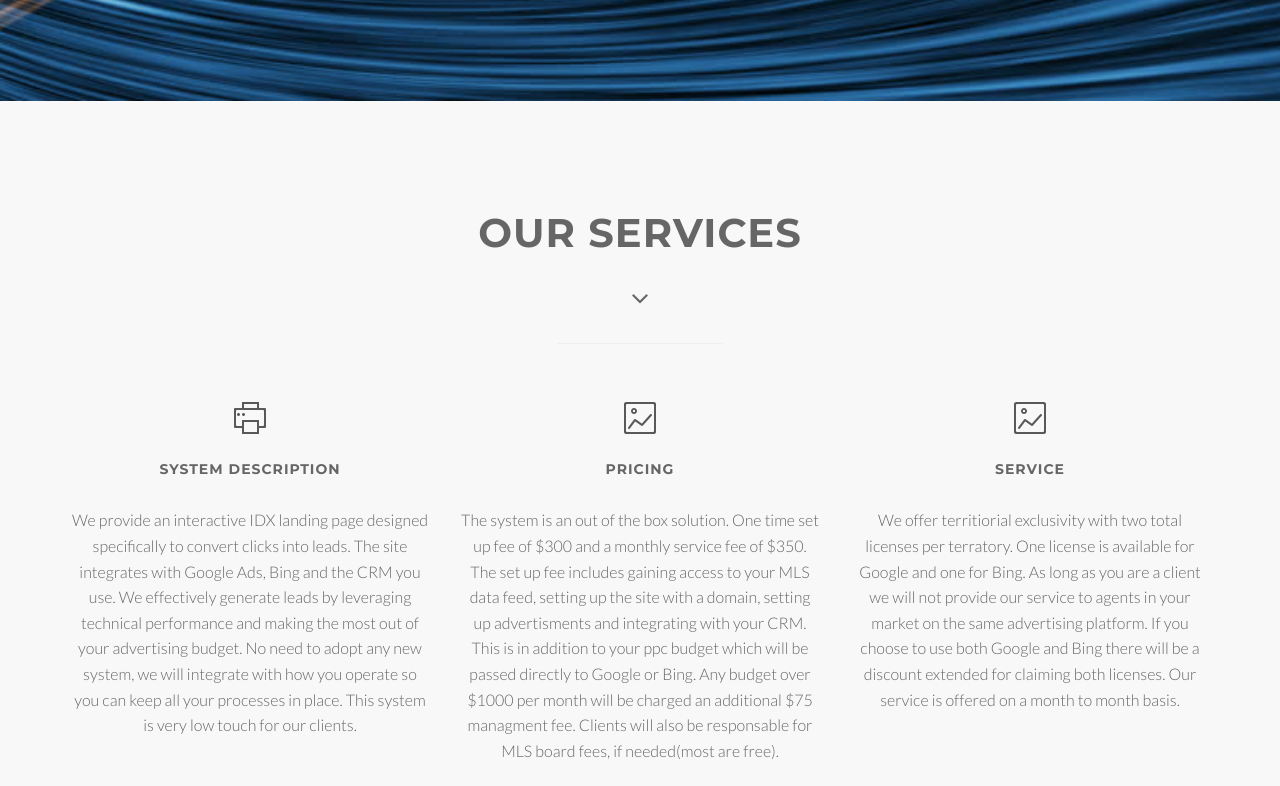
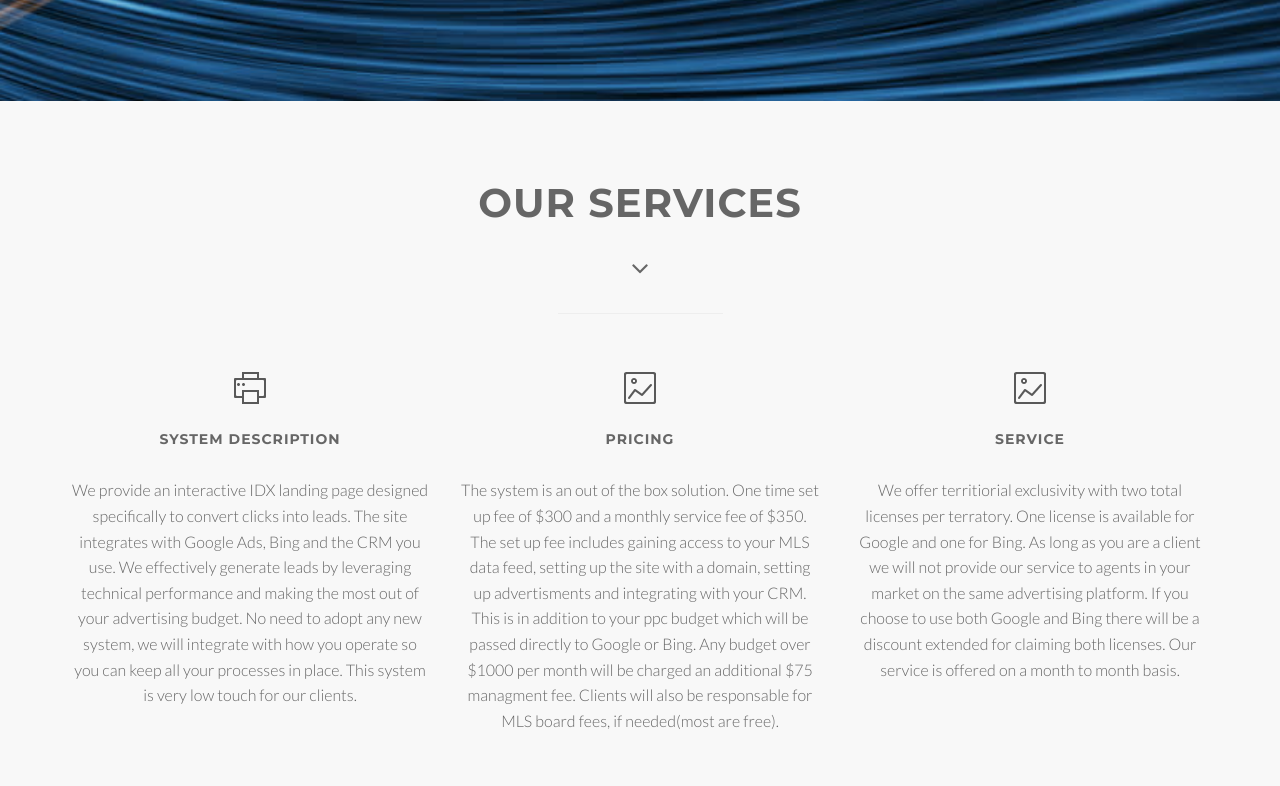
Before and after one commit to dlloyd8201/homesppc, a plain HTML site: page index.html in a window 1280 px wide. Shown: the part 699-1485 px from the top of the page. Drawn offline with Linux system fonts and the light colour scheme.

Commit message:
fixed main screen padding

```diff
--- a/css/style.css
+++ b/css/style.css
@@ -264,11 +264,11 @@ hr {
 ============================ */
 
 .home-section {
-    padding-top: 110px;
-    padding-bottom: 110px;
-	display:block;
-    position:relative;
-    z-index:120;
+    padding-top: 80px;
+    padding-bottom: 80px;
+    display: block;
+    position: relative;
+    z-index: 120;
 }
 
 
```
